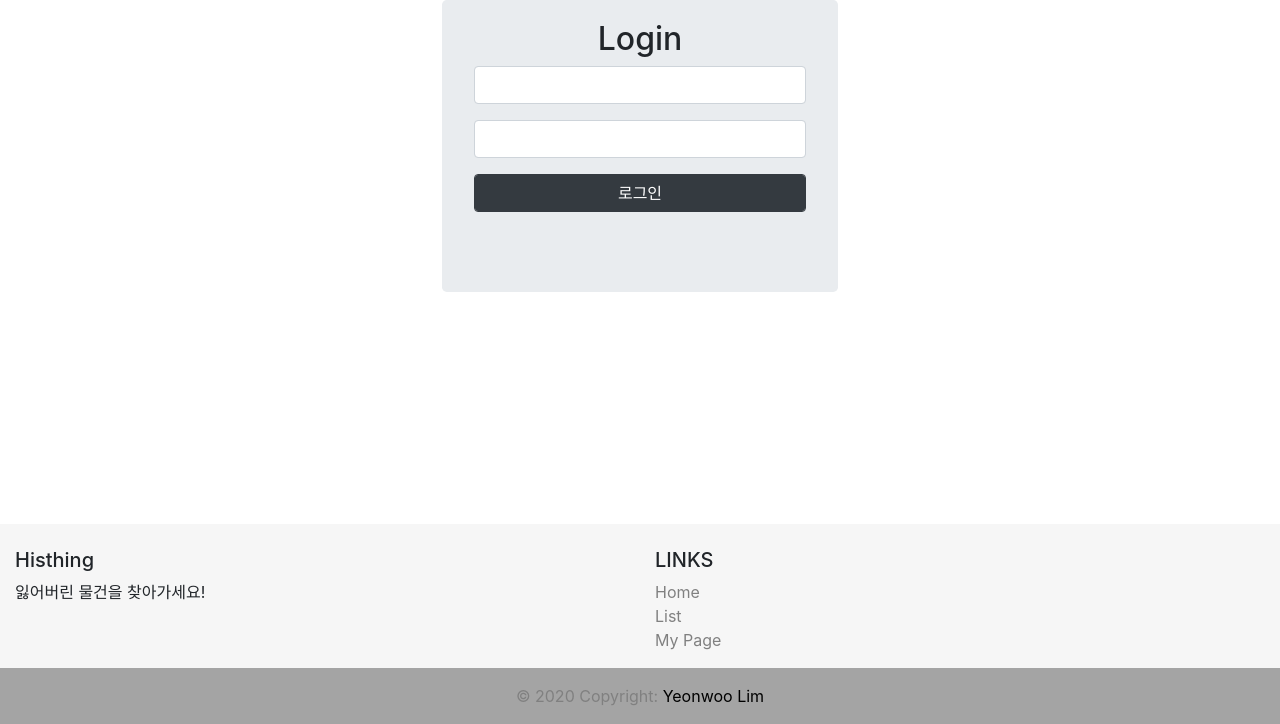
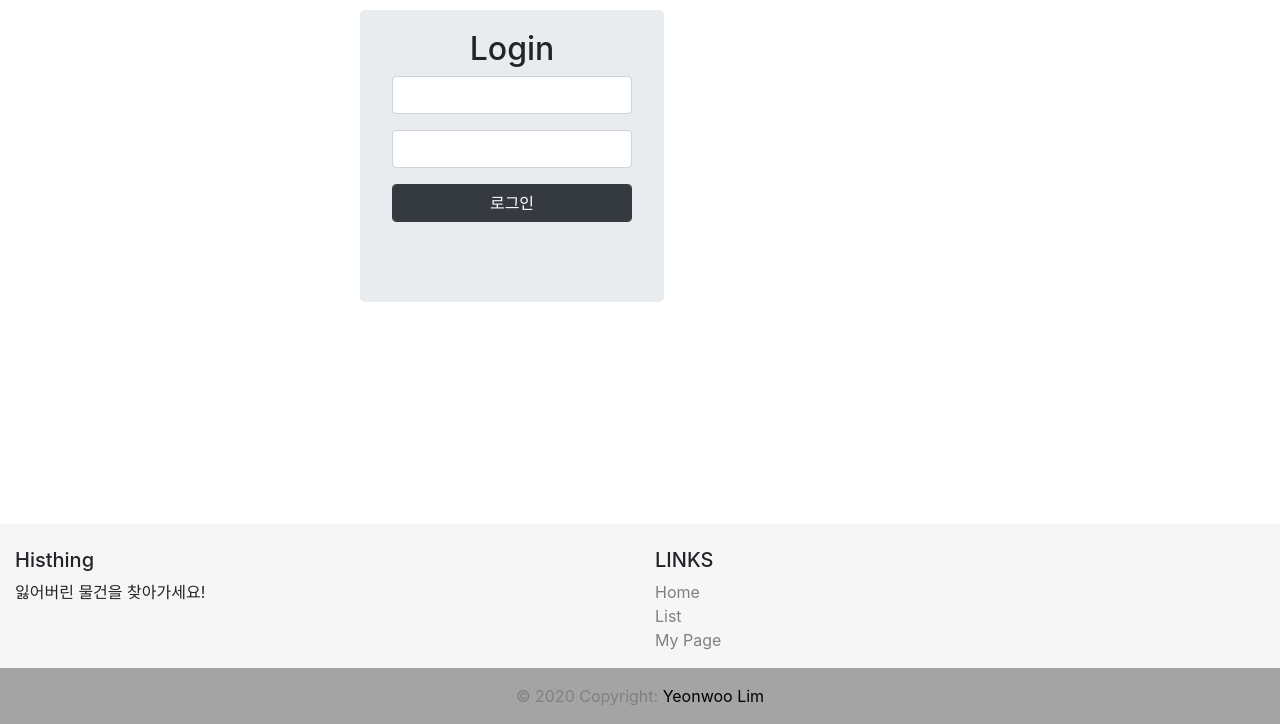
Before and after one commit to terry1213/OSS_finalproject, a PHP site: page /login.php in a window 1280 px wide. Shown: the part 76-800 px from the top of the page. Run offline with PHP 8.4, Linux system fonts and the light colour scheme; some libraries are stand-ins or nearby versions.

Commit message:
article, aside style fix

```diff
--- a/css/style.css
+++ b/css/style.css
@@ -4,6 +4,13 @@
 body {
     margin: 0;
     height: 100%;
+}
+article {
+    padding: 10px;
+    width: 80%;
+}
+aside{
+
 }
 footer {
     position:absolute;
```
